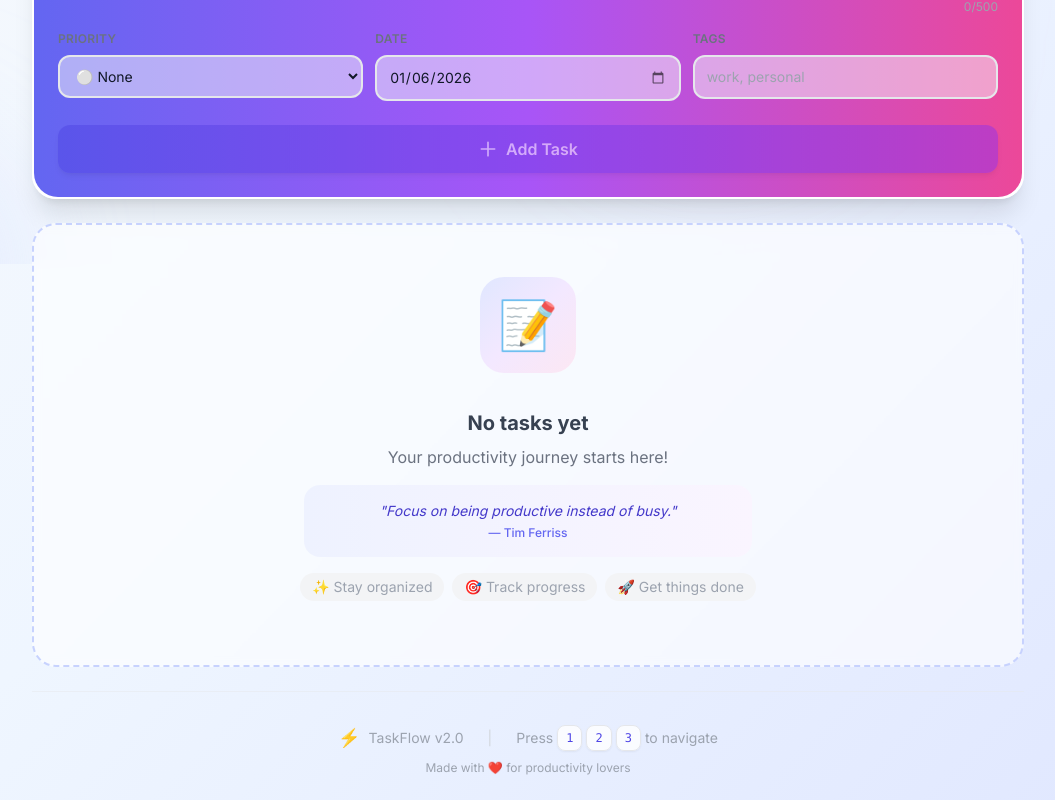
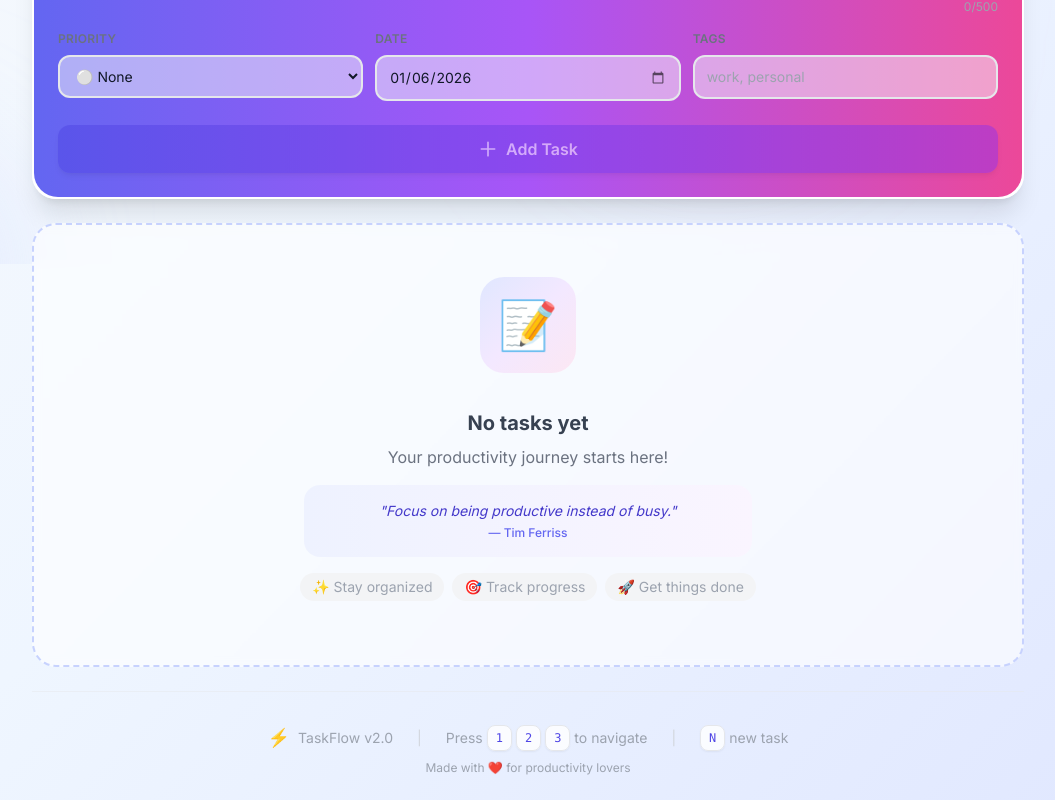
Before and after one commit to Saqibnawazkhan/DailyTasks, a React (Vite) app: page / in a window 1280 px wide. Shown: the part 536-1336 px from the top of the page, without its empty margins (112-1167 px from the left). Built offline with nearby package versions, Linux system fonts and the light colour scheme.

Commit message:
Change 40/50: Add quick add task shortcut (N key)

```diff
--- a/src/App.tsx
+++ b/src/App.tsx
@@ -32,6 +32,14 @@ function App() {
       if (e.key === '1') setCurrentView('today');
       if (e.key === '2') setCurrentView('calendar');
       if (e.key === '3') setCurrentView('report');
+      // Quick add shortcut - 'n' for new task
+      if (e.key === 'n' || e.key === 'N') {
+        setCurrentView('today');
+        setTimeout(() => {
+          const input = document.querySelector('input[placeholder*="Enter your task"]') as HTMLInputElement;
+          if (input) input.focus();
+        }, 100);
+      }
     };
     window.addEventListener('keydown', handleKeyDown);
     return () => window.removeEventListener('keydown', handleKeyDown);
@@ -213,6 +221,10 @@ function App() {
               <kbd className="px-2 py-1 bg-white/80 rounded-lg text-indigo-600 font-mono text-xs shadow-sm border">2</kbd>
               <kbd className="px-2 py-1 bg-white/80 rounded-lg text-indigo-600 font-mono text-xs shadow-sm border">3</kbd> to navigate
             </span>
+            <span className="text-gray-300">|</span>
+            <span className="flex items-center gap-1">
+              <kbd className="px-2 py-1 bg-white/80 rounded-lg text-indigo-600 font-mono text-xs shadow-sm border">N</kbd> new task
+            </span>
           </div>
           <p className="text-xs text-gray-400">Made with ❤️ for productivity lovers</p>
         </div>
```
